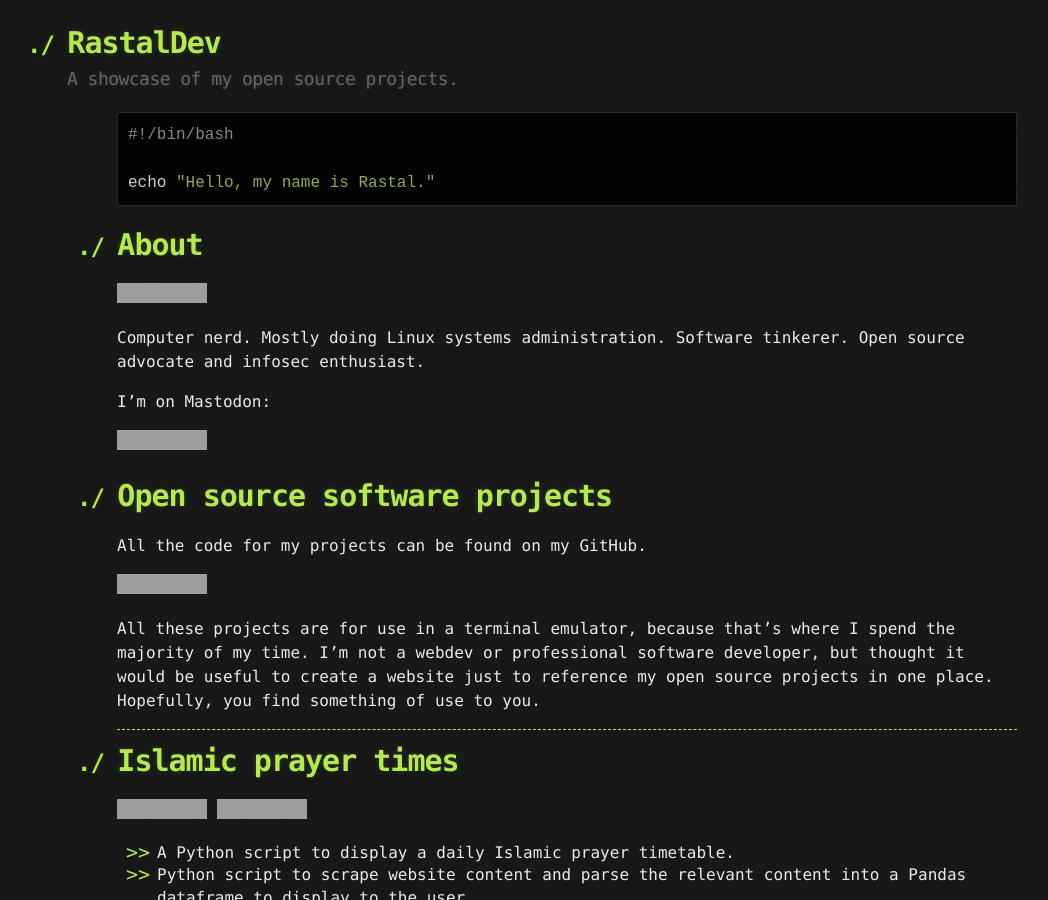
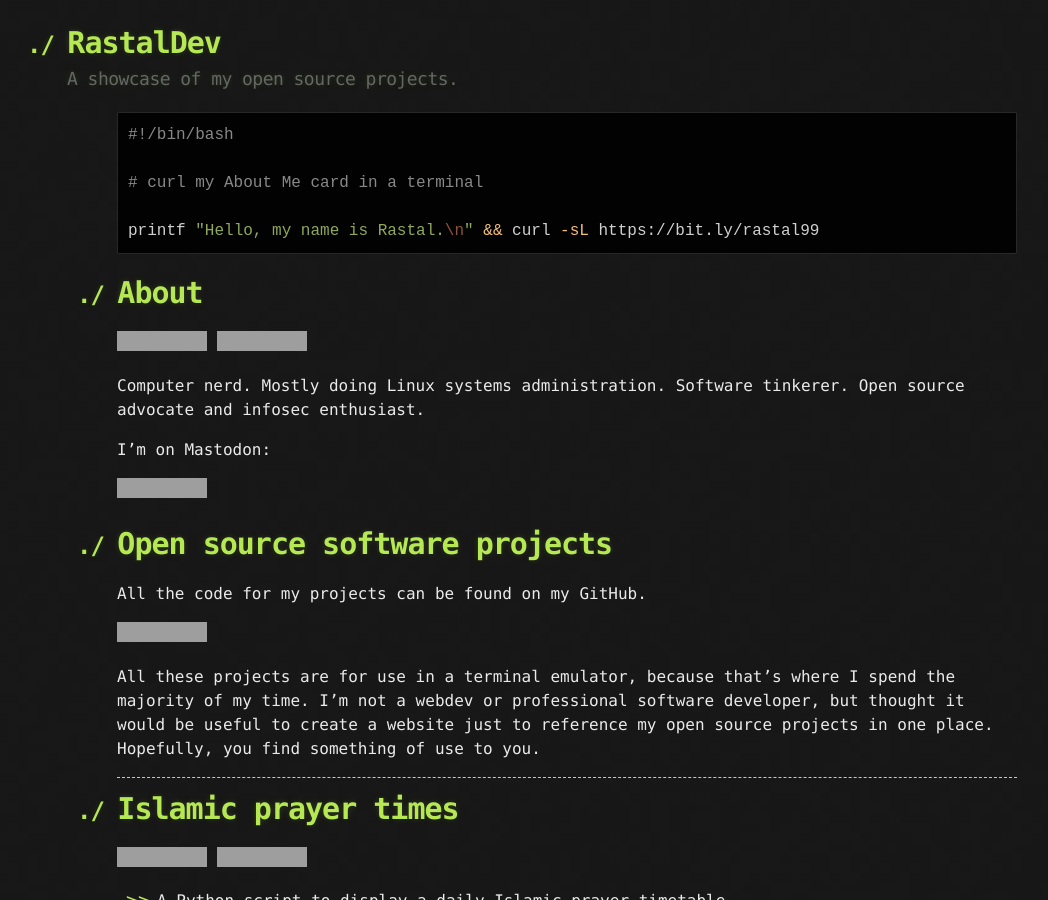
Before and after one commit to RastalDev/rastaldev.github.io, a Jekyll site: the page built from index.md, in a window 1280 px wide and 900 px high, cut to the strip 0-900 px from the top of the window. Shown: the whole strip, without its empty margins (73-1121 px from the left). Built offline with Jekyll 4.4.1, drawn with Linux system fonts in a browser that asks for light colours; some of the changed text lies outside the part shown; grey boxes are pictures that could not be loaded.

Commit message:
update to index.md

````diff
--- a/index.md
+++ b/index.md
@@ -5,11 +5,14 @@ layout: default
 ```shell
 #!/bin/bash
 
-echo "Hello, my name is Rastal."
+# curl my About Me card in a terminal
+
+printf "Hello, my name is Rastal.\n" && curl -sL https://bit.ly/rastal99
 ```
 # About
 
-![Linux badge](https://img.shields.io/badge/Linux-FCC624?style=for-the-badge&logo=linux&logoColor=black)
+![Linux Badge](https://img.shields.io/badge/Linux-yellow?style=for-the-badge&logo=linux&logoColor=white)
+![Linux Sysadmin Badge](https://img.shields.io/badge/Linux%20Sysadmin-red?style=for-the-badge&logo=linux&logoColor=white)
 
 Computer nerd. Mostly doing Linux systems administration. Software tinkerer. Open source advocate and infosec enthusiast.
 
@@ -59,19 +62,6 @@ All these projects are for use in a terminal emulator, because that's where I sp
 
 ---
 
-# CURLable Business Card
-
-![curl](https://img.shields.io/badge/curl-yellow?style=for-the-badge&logo=Curl&logoColor=black&color=yellow)
-
-- A business card, accessible via `curl` to display in a terminal emulator.
-- To display my card use: `curl -sL bit.ly/rastal99`
-
-## Example of output
-
-![screenshot2](/rastaldev.github.io/assets/images/screenshot2.png)
-
----
-
 # A Dracula theme for `tut`
 
 [![Mastodon](https://img.shields.io/badge/mastodon-blue?style=for-the-badge&logo=Mastodon&logoColor=white&color=blue)](https://joinmastodon.org)
````
